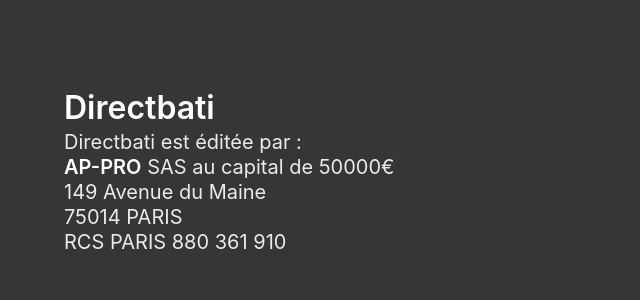
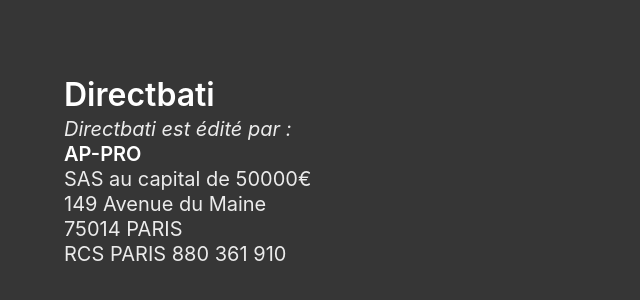
Before and after one commit to AP-PRO/AP-PRO.github.io, a plain HTML site: page index.html in a window 1280 px wide. Shown: the part 228-528 px from the top of the page, without its empty margins (0-640 px from the left). Drawn offline with nearby package versions, Linux system fonts and the light colour scheme.

Commit message:
On est sur le site directbati

```diff
--- a/index.html
+++ b/index.html
@@ -15,8 +15,8 @@
                 Directbati
             </h1>
             <h2 class="subtitle">
-                Directbati est éditée par :<br />
-                <strong>AP-PRO</strong>
+                <em>Directbati est édité par :</em><br />
+                <strong>AP-PRO</strong><br />
                 SAS au capital de 50000€<br />
                 149 Avenue du Maine<br />
                 75014 PARIS<br />
```
